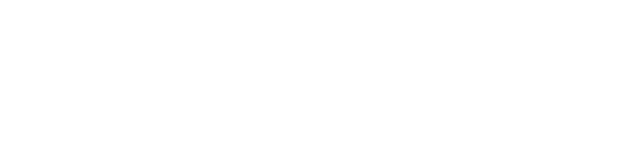
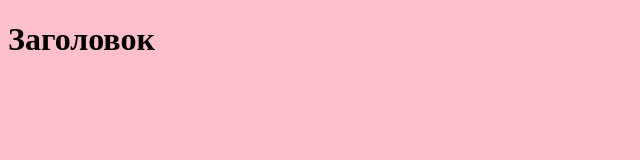
Before and after one commit to Alybekich/mygithub-repository, a plain HTML site: page index.html in a window 1280 px wide. Shown: the whole page, without its empty margins (0-640 px from the left). Drawn offline with Linux system fonts and the light colour scheme.

Commit message:
Привязали стили

```diff
--- a/index.html
+++ b/index.html
@@ -2,9 +2,11 @@
 <html lang="en">
 <head>
 	<meta charset="UTF-8">
-	<title>	</title>
+	<link rel="stylesheet" href="style.css">
+	<title>Заголовок</title>
 </head>
 <body>
+	<h1>Заголовок</h1>
 <script>
 
 
```
